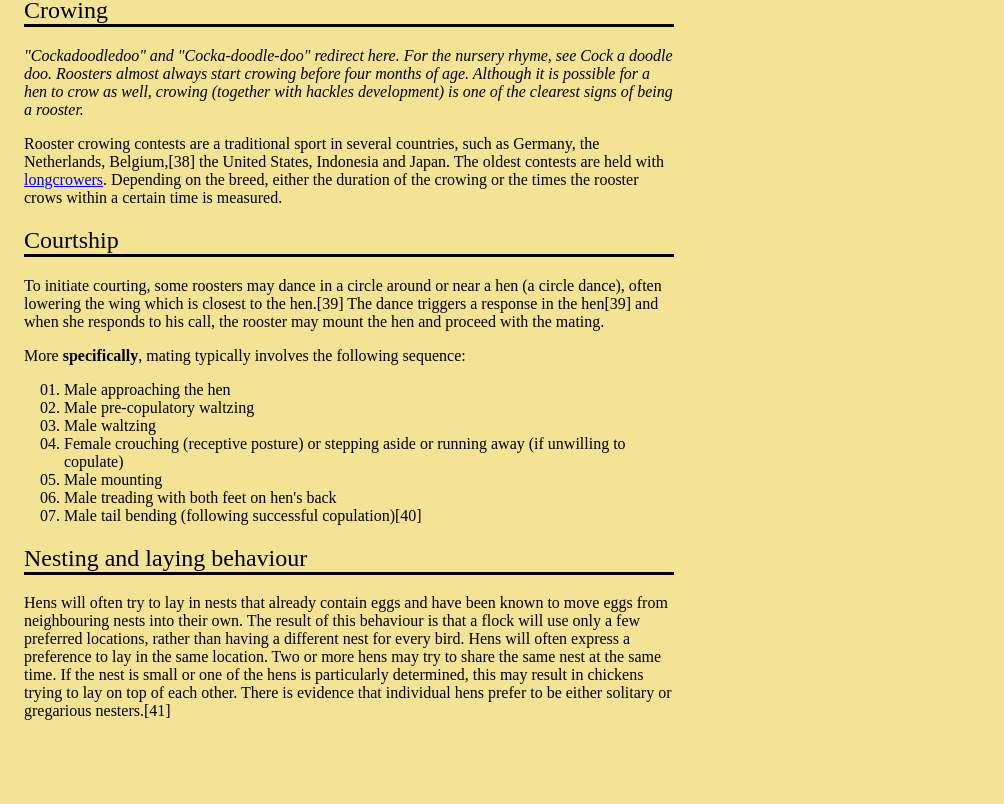
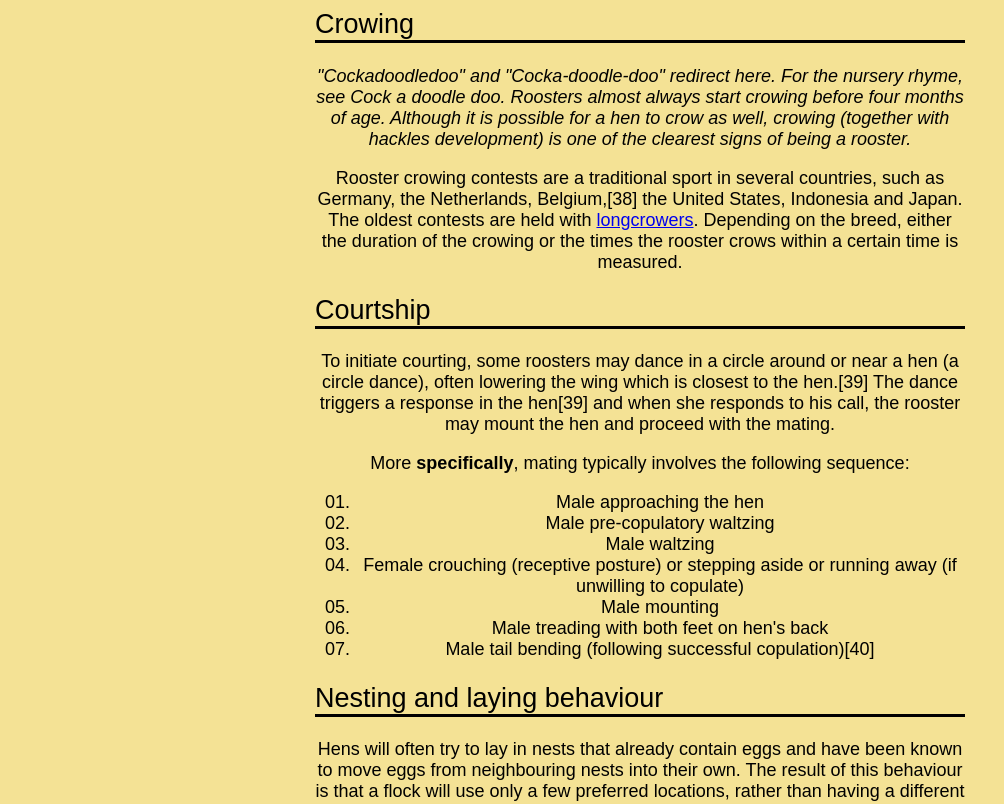
Before and after one commit to edwardm8/stylingText, a plain HTML site: page index.html in a window 1280 px wide. Shown: the part 107-911 px from the top of the page, without its empty margins (0-1004 px from the left). Before the commit the page ends 867 px from the top, so only its background shows below. Drawn offline with Linux system fonts and the light colour scheme.

Commit message:
finished achivement

```diff
--- /dev/null
+++ b/css/styles.css
@@ -0,0 +1,26 @@
+html{
+  background-color: #f4e295;
+}
+
+body{
+  padding: 1em;
+  font-family: Arial, sans-serif;
+  font-size: 18px;
+}
+p{
+  text-align: center;
+}
+ol,li{
+  text-align: center;
+}
+h2{
+  border-bottom: solid;
+  font-weight: normal;
+}
+.firstP{
+  font-style:italic;
+}
+main{
+  margin:auto;
+  max-width: 650px;
+}
--- a/index.html
+++ b/index.html
@@ -3,10 +3,11 @@
 <head>
   <meta charset="UTF-8">
   <meta name="viewport" content="width=device-width, initial-scale=1.0">
-  <link rel="stylesheet" href="styles.css">
+  <link rel="stylesheet" href="css/styles.css">
   <title>Document</title>
 </head>
 <body>
+  <main>
   <h1>Chickens</h1>
   <h2>Crowing</h2>
   <p class = "firstP">"Cockadoodledoo" and "Cocka-doodle-doo" redirect here. For the nursery rhyme, see <em>Cock a doodle doo</em>.
@@ -27,5 +28,7 @@
   </ol>
   <h2>Nesting and laying behaviour</h2>
   <p>Hens will often try to lay in nests that already contain eggs and have been known to move eggs from neighbouring nests into their own. The result of this behaviour is that a flock will use only a few preferred locations, rather than having a different nest for every bird. Hens will often express a preference to lay in the same location. Two or more hens may try to share the same nest at the same time. If the nest is small or one of the hens is particularly determined, this may result in chickens trying to lay on top of each other. There is evidence that individual hens prefer to be either solitary or gregarious nesters.[41]</p>
+</main>
 </body>
+
 </html>
--- a/styles.css
+++ /dev/null
@@ -1,17 +0,0 @@
-html{
-  background-color: #f4e295;
-}
-
-body{
-  padding: 1em;
-  max-width: 650px;
-}
-
-h2{
-  border-bottom: solid;
-  font-weight: normal;
-}
-
-.firstP{
-  font-style:italic;
-}
```
